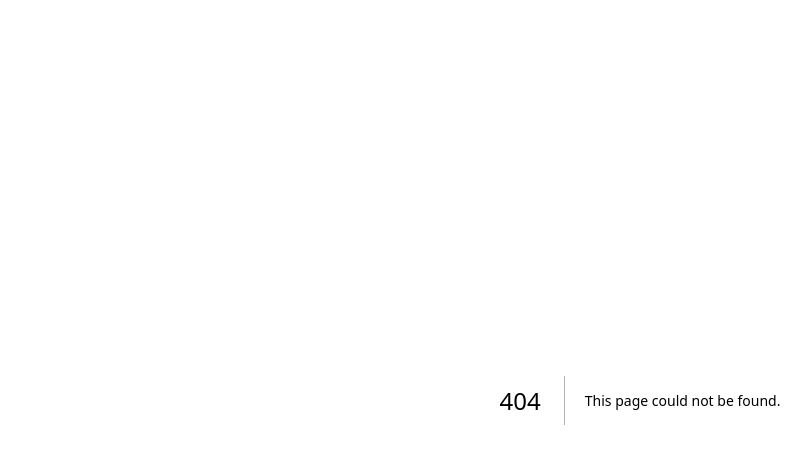
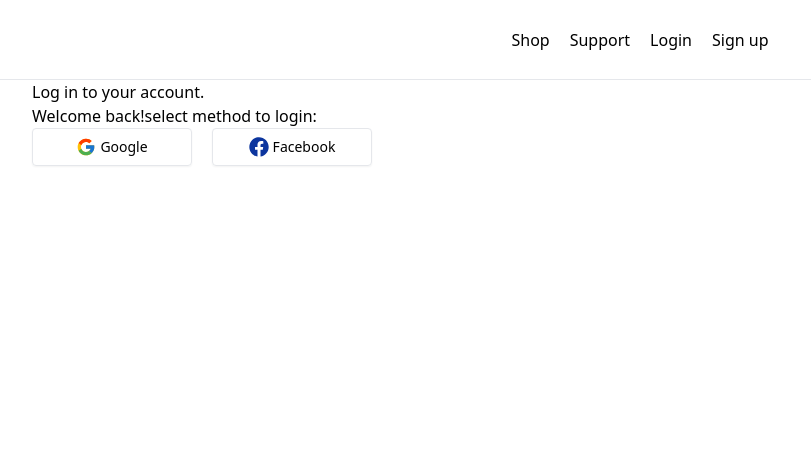
Before and after one commit to Hossain-A1/city-floors, a Next.js app: page /login in a window 1280 px wide. Before the commit this address had no page. Shown: the top 464 px of the page, without its empty margins (0-811 px from the left). Built offline with nearby package versions, Linux system fonts and the light colour scheme; no server answers.

Commit message:
login with google added

```diff
--- /dev/null
+++ b/app/(auth)/login/page.tsx
@@ -0,0 +1,37 @@
+"use client";
+import { getAuth, signInWithPopup, GoogleAuthProvider } from "firebase/auth";
+import app from "../../../firebase/firebase-init";
+import { FcGoogle } from "react-icons/fc";
+import { FaFacebook } from "react-icons/fa";
+const provider = new GoogleAuthProvider();
+const auth = getAuth(app);
+
+const LoginPage = () => {
+  const loginWithGoogle = () => {
+    signInWithPopup(auth, provider)
+      .then((data) => console.log(data))
+      .catch((error) => console.log(error));
+  };
+  return (
+    <main className='py-20 container'>
+      <div>
+        <h2>Log in to your account.</h2>
+        <h6>Welcome back!select method to login: </h6>
+
+        <div className='flex items-center gap-5'>
+          <button
+            onClick={loginWithGoogle}
+            className='border shadow-sm py-2 w-40 rounded flex justify-center items-center gap-1 text-center font-medium text-sm'
+          >
+            <FcGoogle className='text-xl' /> Google
+          </button>
+          <button className='border shadow-sm py-2 w-40 rounded flex justify-center items-center gap-1 text-center font-medium text-sm'>
+            <FaFacebook className='text-xl text-blue' /> Facebook
+          </button>
+        </div>
+      </div>
+    </main>
+  );
+};
+
+export default LoginPage;
--- a/app/(home)/page.tsx
+++ b/app/(home)/page.tsx
@@ -1,7 +1,9 @@
 
 const Homepage = () => {
   return (
-    <div>Homepage</div>
+    <div>
+
+    </div>
   )
 }
 
--- a/app/globals.css
+++ b/app/globals.css
@@ -1,33 +1,3 @@
 @tailwind base;
 @tailwind components;
 @tailwind utilities;
-
-:root {
-  --foreground-rgb: 0, 0, 0;
-  --background-start-rgb: 214, 219, 220;
-  --background-end-rgb: 255, 255, 255;
-}
-
-@media (prefers-color-scheme: dark) {
-  :root {
-    --foreground-rgb: 255, 255, 255;
-    --background-start-rgb: 0, 0, 0;
-    --background-end-rgb: 0, 0, 0;
-  }
-}
-
-body {
-  color: rgb(var(--foreground-rgb));
-  background: linear-gradient(
-      to bottom,
-      transparent,
-      rgb(var(--background-end-rgb))
-    )
-    rgb(var(--background-start-rgb));
-}
-
-@layer utilities {
-  .text-balance {
-    text-wrap: balance;
-  }
-}
--- a/app/layout.tsx
+++ b/app/layout.tsx
@@ -1,12 +1,13 @@
 import type { Metadata } from "next";
 import { Inter } from "next/font/google";
 import "./globals.css";
+import Navbar from "@/components/Navbar";
 
 const inter = Inter({ subsets: ["latin"] });
 
 export const metadata: Metadata = {
-  title: "Create Next App",
-  description: "Generated by create next app",
+  title: "The cityfloors",
+  description: "Providing all categories products!",
 };
 
 export default function RootLayout({
@@ -15,8 +16,11 @@ export default function RootLayout({
   children: React.ReactNode;
 }>) {
   return (
-    <html lang="en">
-      <body className={inter.className}>{children}</body>
+    <html lang='en'>
+      <body className='bg-light'>
+        <Navbar />
+        {children}
+      </body>
     </html>
   );
 }
--- /dev/null
+++ b/components/Navbar.tsx
@@ -0,0 +1,27 @@
+import Link from "next/link"
+
+const Navbar = () => {
+  return (
+    <nav className="fixed top-0 left-0
+    right-0 h-20 border-b ">
+      <div className="flex flex-col items-center justify-center  w-full h-full">
+        <ul className="flex justify-center items-center gap-5">
+          <li>
+            <Link href='/shop'>Shop</Link>
+          </li>
+          <li>
+            <Link href='/support'>Support</Link>
+          </li>
+          <li>
+            <Link href='/login'>Login</Link>
+          </li>
+          <li>
+            <Link href='/signup'>Sign up</Link>
+          </li>
+        </ul>
+      </div>
+    </nav>
+  )
+}
+
+export default Navbar
--- a/package.json
+++ b/package.json
@@ -12,7 +12,8 @@
     "firebase": "^10.10.0",
     "next": "14.1.4",
     "react": "^18",
-    "react-dom": "^18"
+    "react-dom": "^18",
+    "react-icons": "^5.0.1"
   },
   "devDependencies": {
     "@types/node": "^20",
--- a/tailwind.config.ts
+++ b/tailwind.config.ts
@@ -1,10 +1,10 @@
-import type { Config } from 'tailwindcss'
+import type { Config } from "tailwindcss";
 
 const config: Config = {
   content: [
-    './pages/**/*.{js,ts,jsx,tsx,mdx}',
-    './components/**/*.{js,ts,jsx,tsx,mdx}',
-    './app/**/*.{js,ts,jsx,tsx,mdx}',
+    "./pages/**/*.{js,ts,jsx,tsx,mdx}",
+    "./components/**/*.{js,ts,jsx,tsx,mdx}",
+    "./app/**/*.{js,ts,jsx,tsx,mdx}",
   ],
   theme: {
     container: {
@@ -15,15 +15,15 @@ const config: Config = {
       },
     },
     extend: {
-  colors:{
-dark:"#1B1B1D",
-light:"#F8F8F8",
-blue:'#015EA7',
-yellow:"#FFB62B",
-red:"#B40003"
-  }
+      colors: {
+        dark: "#1B1B1D",
+        light: "#FFFFFF",
+        blue: "#0C359E",
+        yellow: "#FFB62B",
+        red: "#B40003",
+      },
     },
   },
   plugins: [],
-}
-export default config
+};
+export default config;
```
Also changed, not shown: 1 other file (tests, documents, lock files or other folders).
